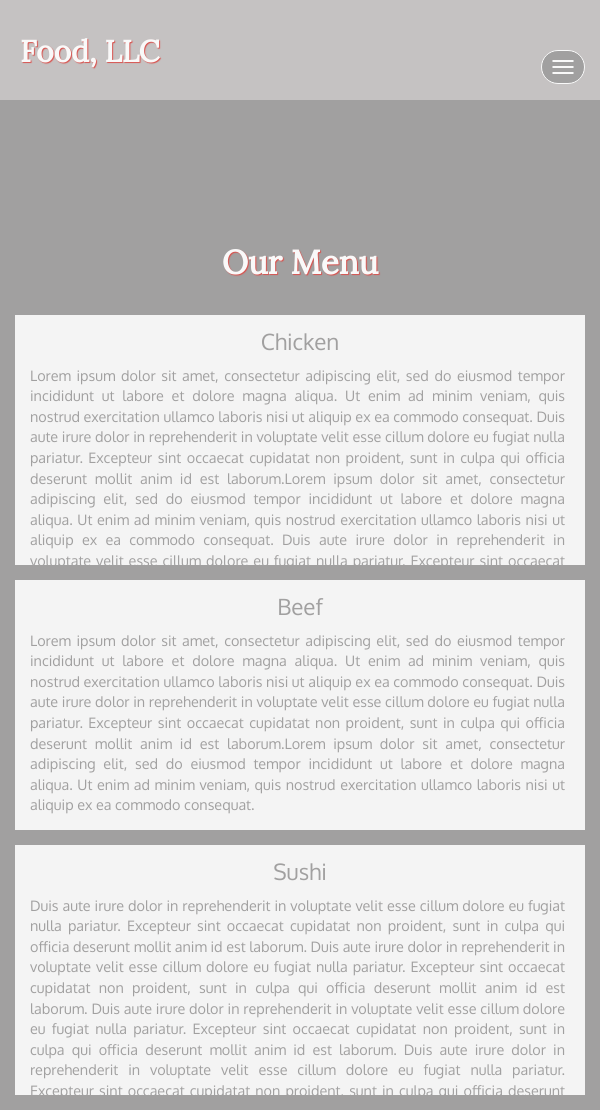
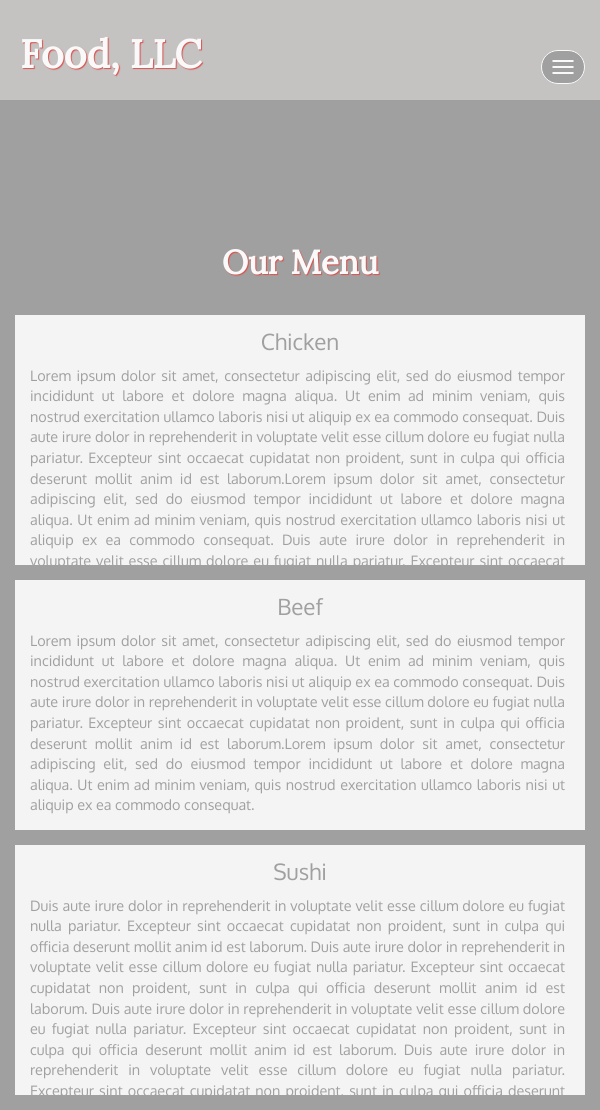
Before and after one commit to postmainvest/Module-3-Assignment, a plain HTML site: page Module 3 Assignment/index.html in a window 600 px wide. Drawn offline with Linux system fonts and the light colour scheme.

Commit message:
Update styles.css

```diff
--- a/Module 3 Assignment/css/styles.css
+++ b/Module 3 Assignment/css/styles.css
@@ -209,7 +209,7 @@ collapsable-nav{
   }
   .navbar-brand h1 { /* Restaurant name */
     padding-left: 5px;
-    font-size: 5vw; /* 1vw = 1% of viewport width */
+    font-size: 6.5vw; /* 1vw = 1% of viewport width */
 
   }
 
```
